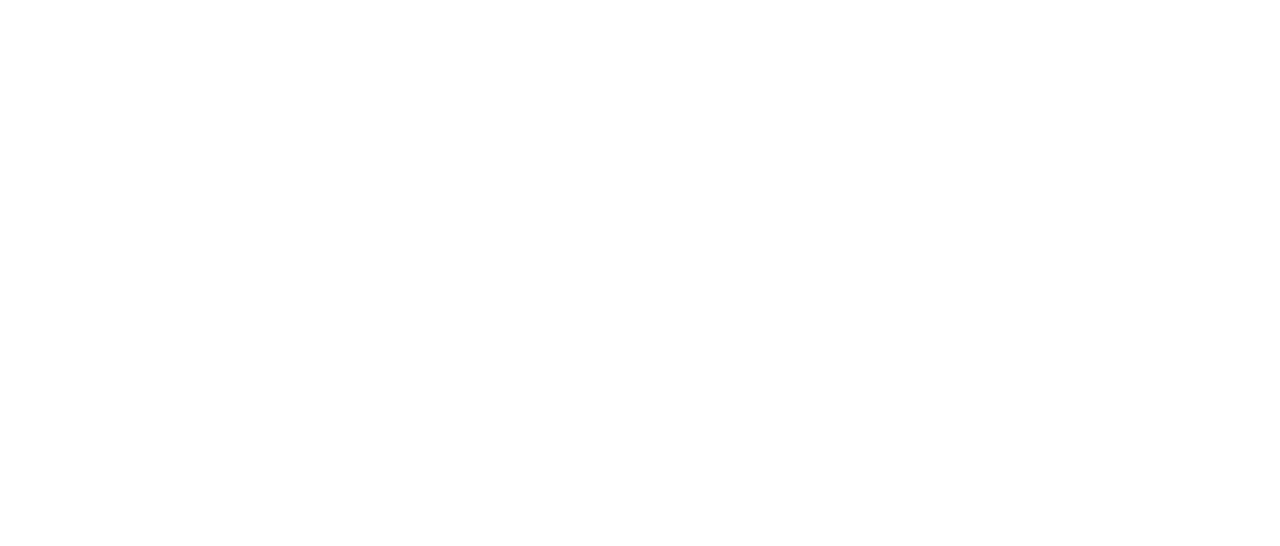
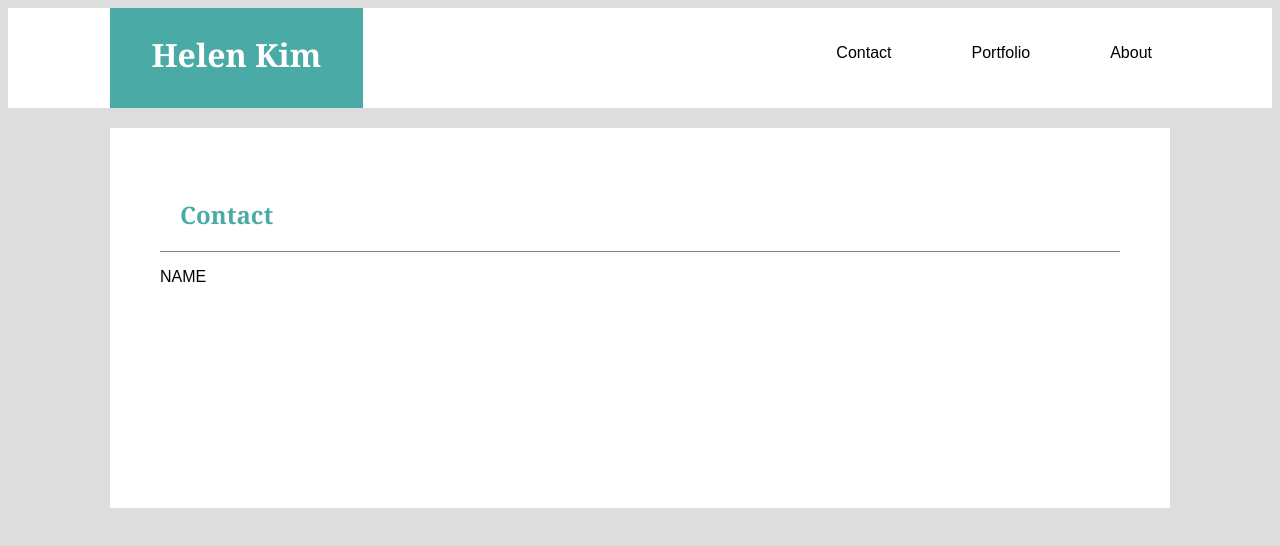
Before and after one commit to HK490/Basic-Portfolio, a plain HTML site: page contact.html in a window 1280 px wide. Drawn offline with Linux system fonts and the light colour scheme.

Commit message:
contact html added name

```diff
--- a/contact.html
+++ b/contact.html
@@ -0,0 +1,27 @@
+<!DOCTYPE html>
+<html lang="en">
+<head>
+    <meta charset="UTF-8">
+    <meta name="viewport" content="width=device-width, initial-scale=1.0">
+    <meta http-equiv="X-UA-Compatible" content="ie=edge">
+    <link rel="stylesheet" type="text/css" href="./assets/css/style.css"/>
+    <title>Document</title>
+</head>
+<body>
+        <div class="container">
+                <h1>Helen Kim</h1>
+                <figure class="about">About</figure>
+                <figure class="port">Portfolio</figure>
+                <figure class="contact">Contact</figure>
+           </div>
+
+        <main>
+            <div class="container2">
+            <h2>Contact</h2>
+            <p>NAME</p>
+
+            </div>
+        </main>
+
+</body>
+</html>
```
Also changed, not shown: index.html (+1 -0 lines), assets/images/background.png (added).
